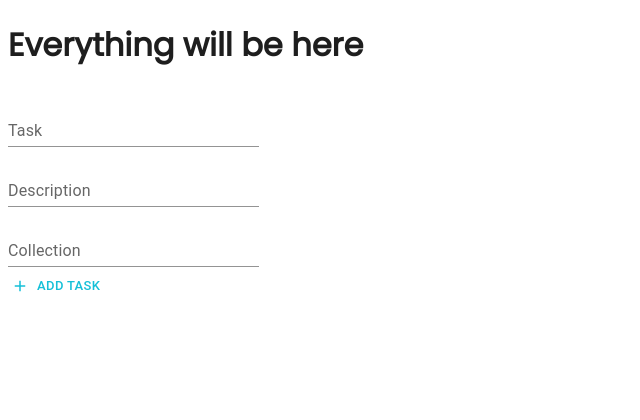
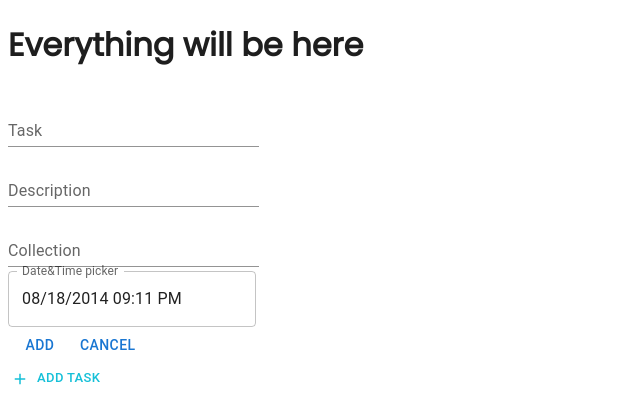
Before and after one commit to erxon/todo-app, a React (Create React App) app: page /home in a window 1280 px wide. Shown: the top 420 px of the page, without its empty margins (0-640 px from the left). Built offline with nearby package versions, Linux system fonts and the light colour scheme.

Commit message:
modify TaskProperties

```diff
--- a/package.json
+++ b/package.json
@@ -7,9 +7,11 @@
     "@emotion/styled": "^11.10.5",
     "@mui/icons-material": "^5.10.9",
     "@mui/material": "^5.10.13",
+    "@mui/x-date-pickers": "^5.0.8",
     "@testing-library/jest-dom": "^5.16.5",
     "@testing-library/react": "^13.4.0",
     "@testing-library/user-event": "^13.5.0",
+    "dayjs": "^1.11.6",
     "react": "^18.2.0",
     "react-dom": "^18.2.0",
     "react-router-dom": "^6.4.3",
--- a/src/components/TaskProperties/TaskProperties.js
+++ b/src/components/TaskProperties/TaskProperties.js
@@ -1,9 +1,22 @@
 import React from "react";
+import dayjs from 'dayjs';
+import {Button} from "@mui/material";
 import { TextField } from "@mui/material";
+import { DateTimePicker } from '@mui/x-date-pickers/DateTimePicker';
+import { AdapterDayjs } from '@mui/x-date-pickers/AdapterDayjs';
+import { LocalizationProvider } from "@mui/x-date-pickers";
 
 function TaskProperties() {
+    //For Date and Time picker
+    const [value, setValue] = React.useState(dayjs('2014-08-18T21:11:54'));
+
+    const handleChange = (newValue) => {
+        setValue(newValue);
+    };
+
     return <div>
         <div>
+            {/*Task properties fields*/}
             <TextField
                 sx={{width: "25ch"}}
                 id="standard-basic"
@@ -29,7 +42,20 @@
                 margin="dense"
                 multiline />
             <br />
-
+            {/*Date and Time picker*/}
+            <div>
+                <LocalizationProvider dateAdapter={AdapterDayjs}>
+                    <DateTimePicker
+                        label="Date&Time picker"
+                        value={value}
+                        onChange={handleChange}
+                        renderInput={(params) => <TextField {...params} />}
+                    />
+                </LocalizationProvider>
+            </div>
+            {/*Buttons - Add and Cancel*/}
+            <Button>Add</Button>
+            <Button>Cancel</Button>
         </div>
     </div>
 }
```
Also changed, not shown: 1 other file (tests, documents, lock files or other folders).
